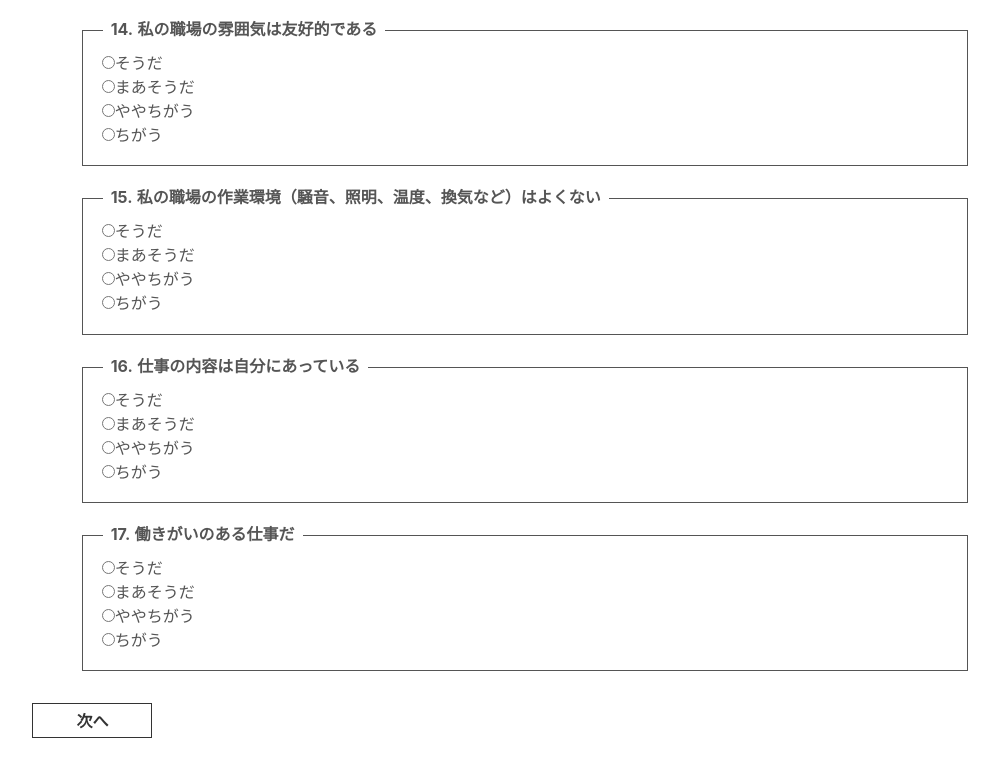
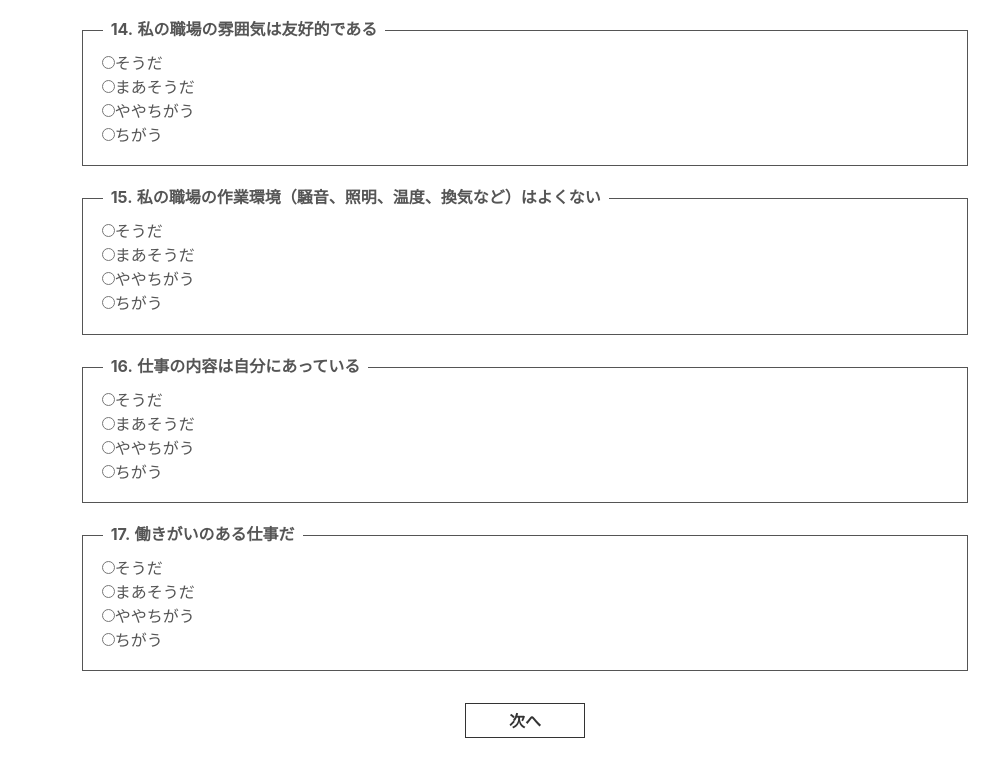
Before and after one commit to hiroki-sawada0531/StressChecker, a Nuxt app: page / in a window 1280 px wide. Shown: the part 2272-3040 px from the top of the page, without its empty margins (115-1114 px from the left). Before the commit the page ends 3010 px from the top, so only its background shows below. Built offline with nearby package versions, Linux system fonts and the light colour scheme.

Commit message:
ボタンのレイアウトを変更

```diff
--- a/pages/index.vue
+++ b/pages/index.vue
@@ -426,6 +426,7 @@
       </div>
       <div v-show="page === 3" class="selection" id="page-3">
         <h2>Ｃ あなたの周りの方々についてうかがいます。最もあてはまるものにチェックを入れてください。</h2>
+        <br>
         <h4>次の人たちはどのくらい気軽に話ができますか？</h4>
         <div class="kakomi-box">
           <span class="title-box">
@@ -510,8 +511,8 @@
             <input v-model="question_c_9" type="radio" name="question_c_9" value=3>多少<br>
             <input v-model="question_c_9" type="radio" name="question_c_9" value=4>全くない<br>
         </div>
-        <div class="button" @click="prev"> 前へ </div>
         <div class="button" @click="result">診断する</div>
+        <div class="button" @click="prev">前へ</div>
         <br>
         <br>
       </div>
@@ -922,6 +923,7 @@ export default {
 }
 
 .button {
+    margin: 0 auto;
     width: 120px;
     font-weight: bold;
     text-decoration: none;
@@ -931,6 +933,7 @@ export default {
     color: #333;
     border: 1px solid #333;
     cursor : pointer;
+    margin-bottom: 30px;
 }
 
 .kakomi-box {
```
